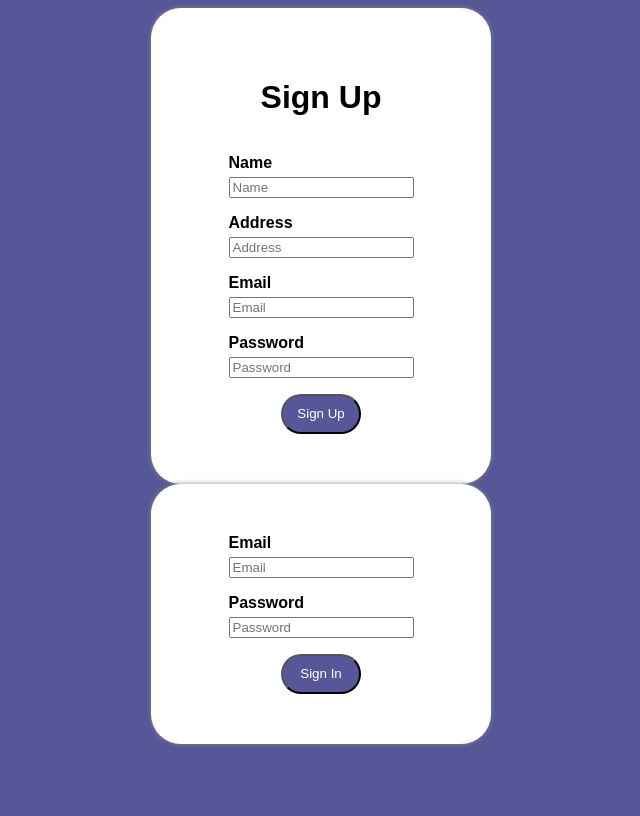
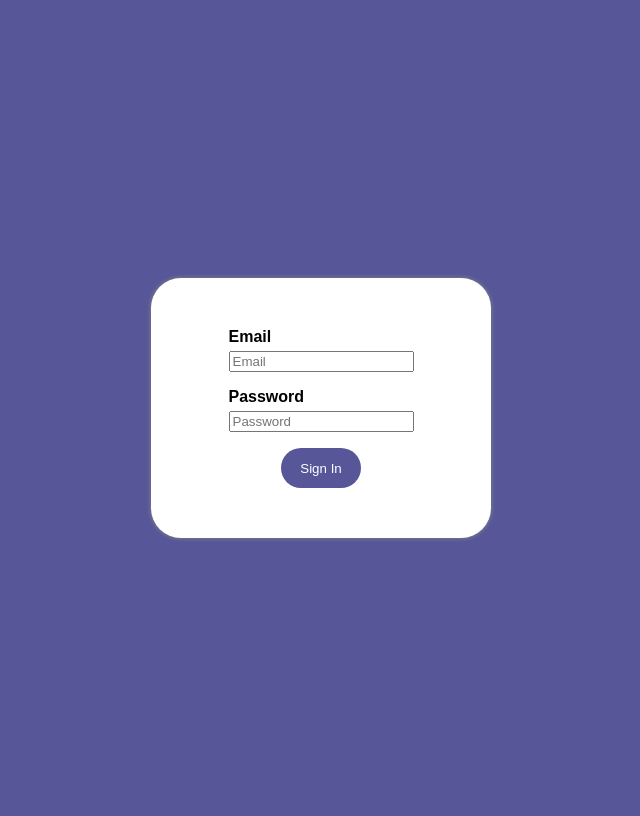
Before and after one commit to russelalforque/XAMPP-LogIn-and-SignUp, a PHP site: page / in a window 1280 px wide. Shown: the whole page, without its empty margins (319-959 px from the left). Before the commit the page ends 746 px from the top, so only its background shows below. Run offline with PHP 8.4, Linux system fonts and the light colour scheme.

Commit message:
Hidden One of the Panels

```diff
--- a/index.html
+++ b/index.html
@@ -9,9 +9,9 @@
 </head>
 
 <body>
-    <div class="container" id="signUp">
+    <div class="container" id="signUp" style="display: none;">
         <form method="post" action="">
-                        <h1>Sign Up</h1>
+            <h1>Sign Up</h1>
 
             <div class="input-group">
                 <label for="name">Name</label>
@@ -47,6 +47,7 @@
             <input type="submit" class="btn" value="Sign In" name="signIn">
         </form>
     </div>
+    <script src="script.js"></script>
 </body>
 
 </html>
--- a/styles.css
+++ b/styles.css
@@ -3,7 +3,9 @@ body {
     flex-direction: column;
     justify-content: center;
     align-items: center;
-    background-color:rgb(86, 86, 153);
+    height: 100vh;
+    overflow: hidden;
+    background-color: rgb(86, 86, 153);
     font-family: Arial, sans-serif;
 }
 
@@ -16,14 +18,15 @@ body {
 .container {
     border-radius: 30PX;
     background-color: white;
-    box-shadow:  0px 0px 5px #888888;
+    box-shadow: 0px 0px 5px #888888;
 }
 
-label{
+label {
     font-weight: bold;
 }
 
-h1,form {
+h1,
+form {
     display: flex;
     flex-direction: column;
     gap: 1rem;
@@ -33,14 +36,21 @@ h1,form {
     border-radius: inherit;
 }
 
-h1{
+h1 {
     padding: unset;
 }
 
-.btn{
+.btn {
     color: white;
-    background-color:rgb(86, 86, 153);
+    background-color: rgb(86, 86, 153);
     height: 40px;
     width: 80px;
     border-radius: 30px;
+    border: none;
+    cursor: pointer;
 }
+
+.btn:hover {
+    color: white;
+    background-color: rgb(70, 70, 121);
+}
```
